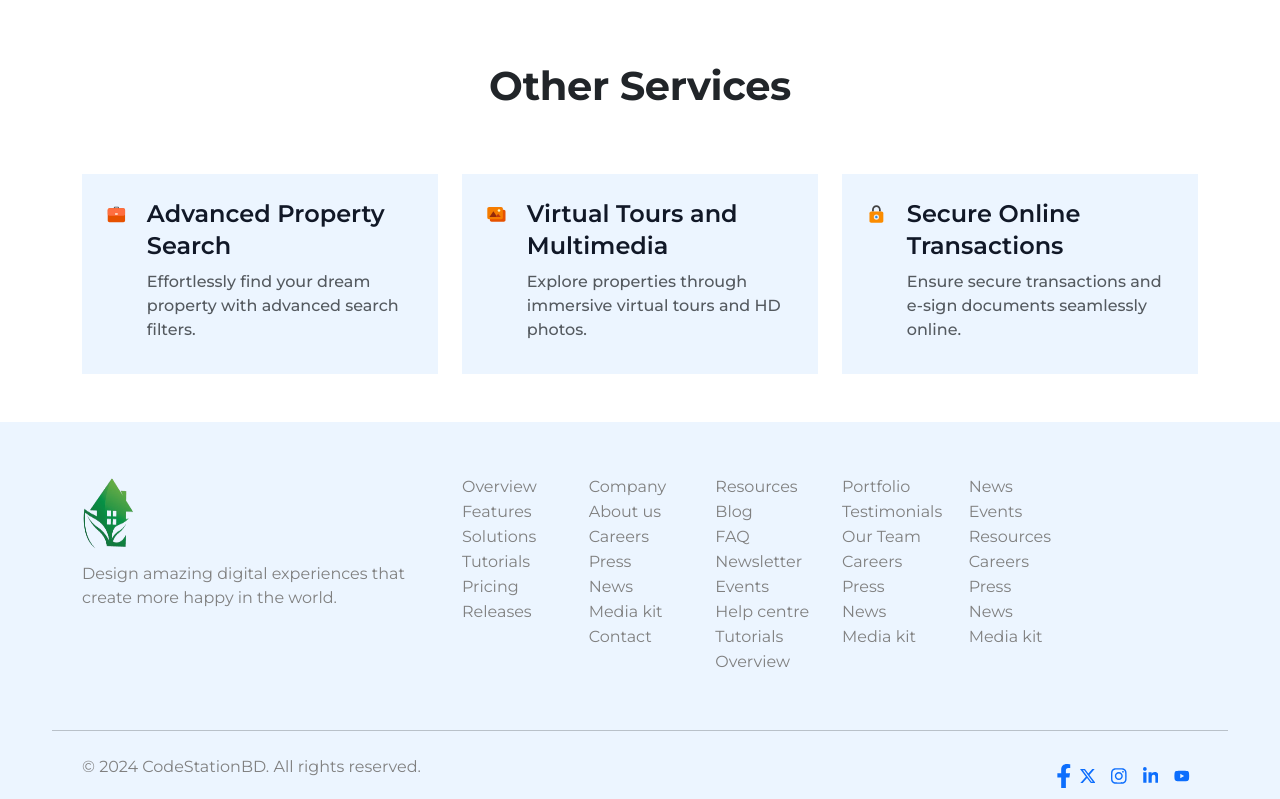
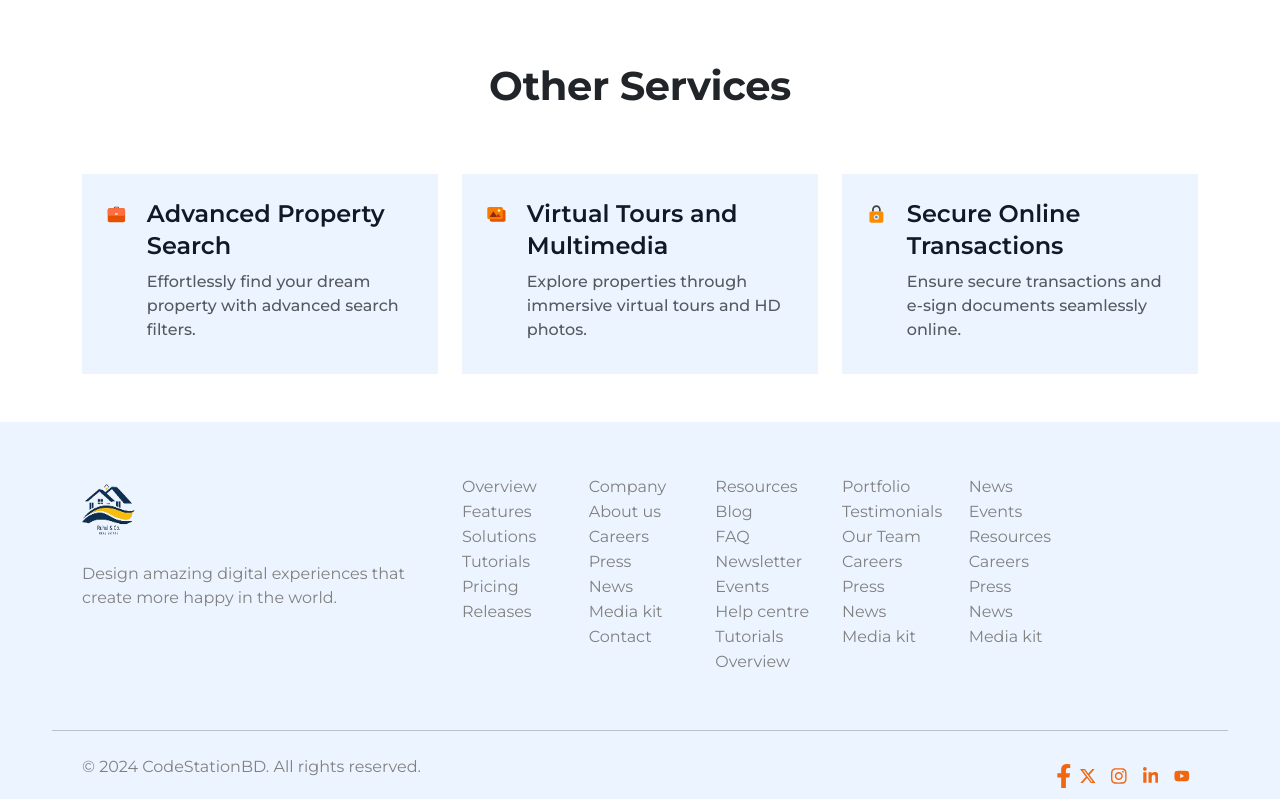
Before and after one commit to Ruhul-Amin-Badol/Real-Estate-Forntend-React, a React (Create React App) app: page / in a window 1280 px wide. Shown: the part 2549-3348 px from the top of the page. Built offline with nearby package versions, Linux system fonts and the light colour scheme.

Commit message:
footer icon change

```diff
--- a/src/component/footer.jsx
+++ b/src/component/footer.jsx
@@ -1,6 +1,7 @@
 import React from "react";
 import { BrowserRouter as Router, Route, Routes, Link } from "react-router-dom";
 import haritage from "../assets/images/haritage.png";
+import logo1 from "../assets/images/logo1.png";
 import { FaFacebookF, FaTwitter, FaInstagram, FaLinkedinIn, FaYoutube } from 'react-icons/fa';
 import { BsTwitterX } from "react-icons/bs";
 
@@ -12,7 +13,7 @@ const Footer = () => {
           <div className="row">
             <div className="col-lg-4 col-md-6 mb-4">
               <Link className="navbar-brand" to="/">
-                <img src={haritage} alt="logo" className="navbar-logo" />
+                <img src={logo1} alt="logo" className="navbar-logo" />
               </Link>
               <p className="footer-brand mt-2">
                 Design amazing digital experiences that create more happy in the world.
@@ -86,19 +87,19 @@ const Footer = () => {
               <p className="footer-text">© 2024 CodeStationBD. All rights reserved.</p>
             </div>
             <div className="col-md-6 text-md-end">
-              <a href="https://facebook.com" className="footer-icon">
+              <a href="https://facebook.com" className="footer-icon primary-color">
                 <FaFacebookF />
               </a>
-              <a href="https://twitter.com" className="footer-icon mx-2">
+              <a href="https://twitter.com" className="footer-icon mx-2 primary-color">
                 <BsTwitterX />
               </a>
-              <a href="https://instagram.com" className="footer-icon mx-2">
+              <a href="https://instagram.com" className="footer-icon mx-2 primary-color">
                 <FaInstagram />
               </a>
-              <a href="https://linkedin.com" className="footer-icon mx-2">
+              <a href="https://linkedin.com" className="footer-icon mx-2 primary-color">
                 <FaLinkedinIn />
               </a>
-              <a href="https://youtube.com" className="footer-icon mx-2">
+              <a href="https://youtube.com" className="footer-icon mx-2 primary-color">
                 <FaYoutube />
               </a>
             </div>
```
